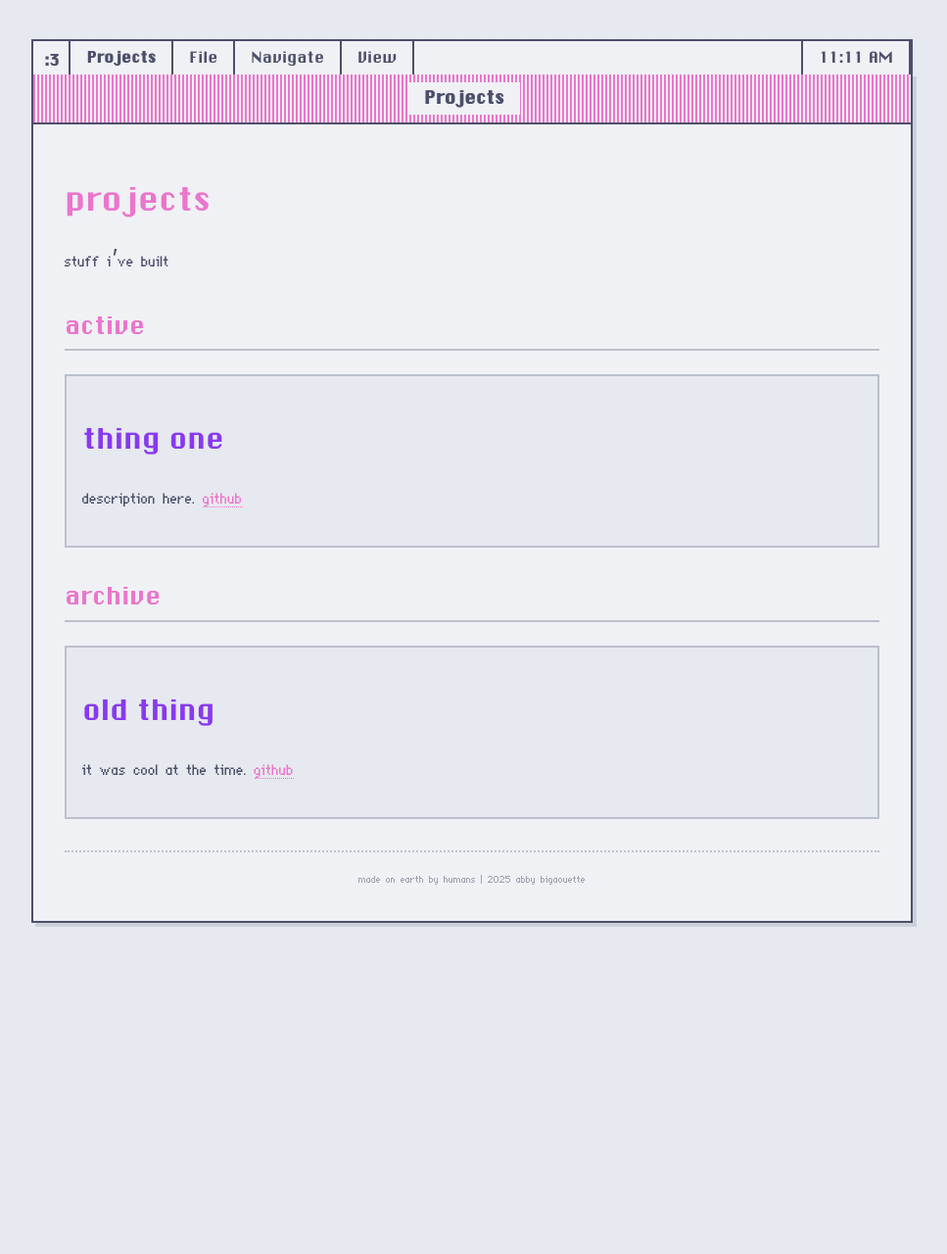
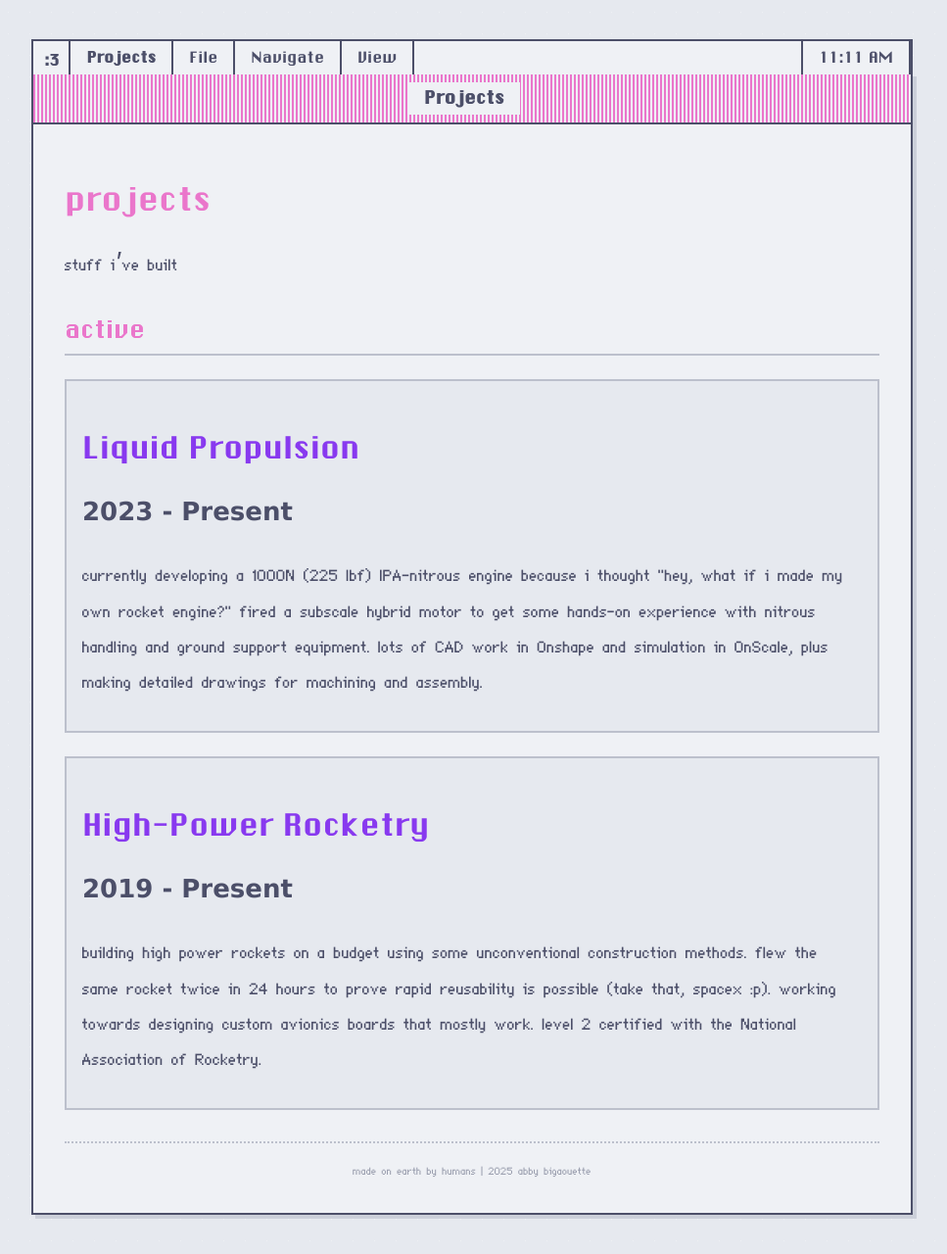
Before and after one commit to logantodd/logantodd.github.io, a Jekyll site: the page built from projects.md, in a window 1280 px wide. Shown: the whole page at 98% size, without its empty margins (158-1125 px from the left). Built offline with Jekyll 4.4.1, drawn with Linux system fonts in a browser that asks for light colours; before the commit the page ends 982 px from its top, so only the background shows below that.

Commit message:
projects

```diff
--- a/assets/css/custom.css
+++ b/assets/css/custom.css
@@ -63,7 +63,7 @@ body {
   font-family: Geneva, -apple-system, BlinkMacSystemFont, sans-serif;
   background: var(--theme-base);
   color: var(--theme-text);
-  font-size: 24px;
+  font-size: 26px;
   line-height: 1.4;
   padding: 2rem;
   background: linear-gradient(90deg,
@@ -77,11 +77,16 @@ body {
 /* Atkinson Hyperlegible font override */
 html[data-font="atkinson"] body {
   font-family: 'Atkinson Hyperlegible', Geneva, -apple-system, BlinkMacSystemFont, sans-serif;
+  font-size: 24px;
 }
 
 html[data-font="atkinson"] .content p,
 html[data-font="atkinson"] .content li {
   font-family: 'Atkinson Hyperlegible', Geneva, -apple-system, BlinkMacSystemFont, sans-serif;
+}
+
+html[data-font="atkinson"] .footer {
+  font-size: 0.96rem;
 }
 
 .container {
@@ -361,7 +366,7 @@ li::marker {
   border-top: 2px dotted var(--theme-surface1);
   text-align: center;
   color: var(--theme-overlay0);
-  font-size: 1rem;
+  font-size: 1.05rem;
 }
 
 /* About Window Modal */
--- a/projects.md
+++ b/projects.md
@@ -10,13 +10,17 @@ stuff i've built
 ## active
 
 <div class="project">
-  <h3>thing one</h3>
-  <p>description here. <a href="#">github</a></p>
+  <h3>Liquid Propulsion</h3>
+  <p><strong>2023 - Present</strong></p>
+  <p>
+    currently developing a 1000N (225 lbf) IPA-nitrous engine because i thought "hey, what if i made my own rocket engine?" fired a subscale hybrid motor to get some hands-on experience with nitrous handling and ground support equipment. lots of CAD work in Onshape and simulation in OnScale, plus making detailed drawings for machining and assembly.
+  </p>
 </div>
 
-## archive
-
 <div class="project">
-  <h3>old thing</h3>
-  <p>it was cool at the time. <a href="#">github</a></p>
+  <h3>High-Power Rocketry</h3>
+  <p><strong>2019 - Present</strong></p>
+  <p>
+    building high power rockets on a budget using some unconventional construction methods. flew the same rocket twice in 24 hours to prove rapid reusability is possible (take that, spacex :p). working towards designing custom avionics boards that mostly work. level 2 certified with the National Association of Rocketry.
+  </p>
 </div>
```
Also changed, not shown: index.md (+5 -7 lines).
